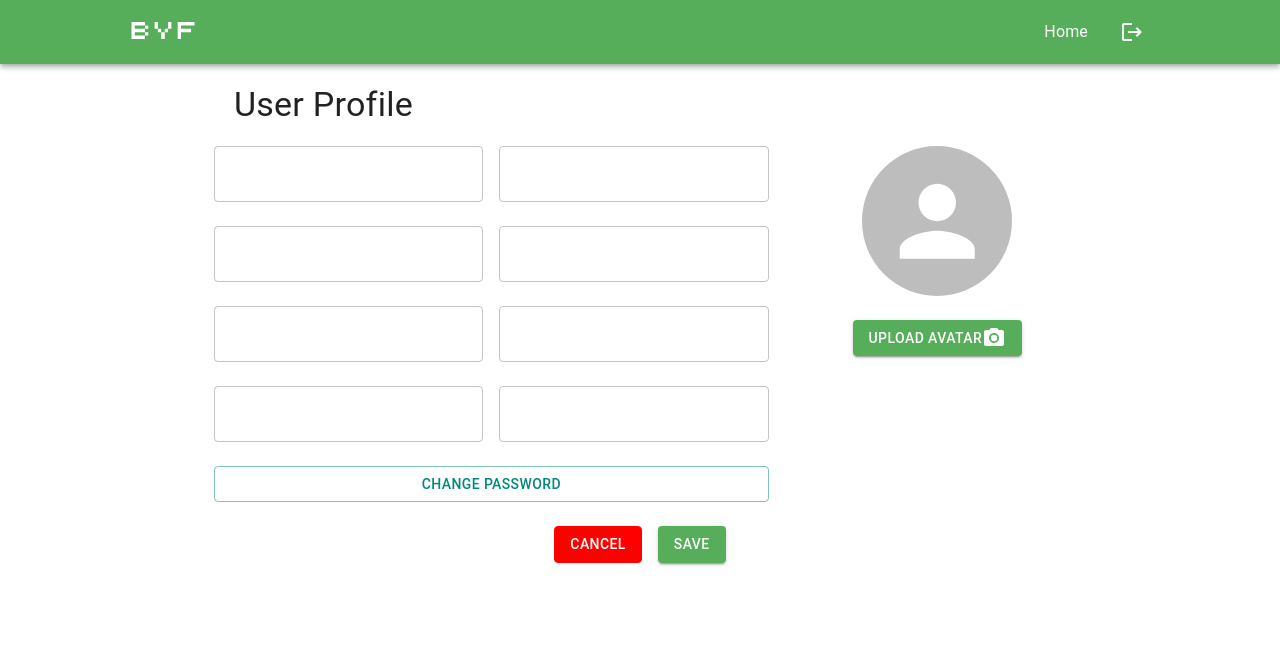
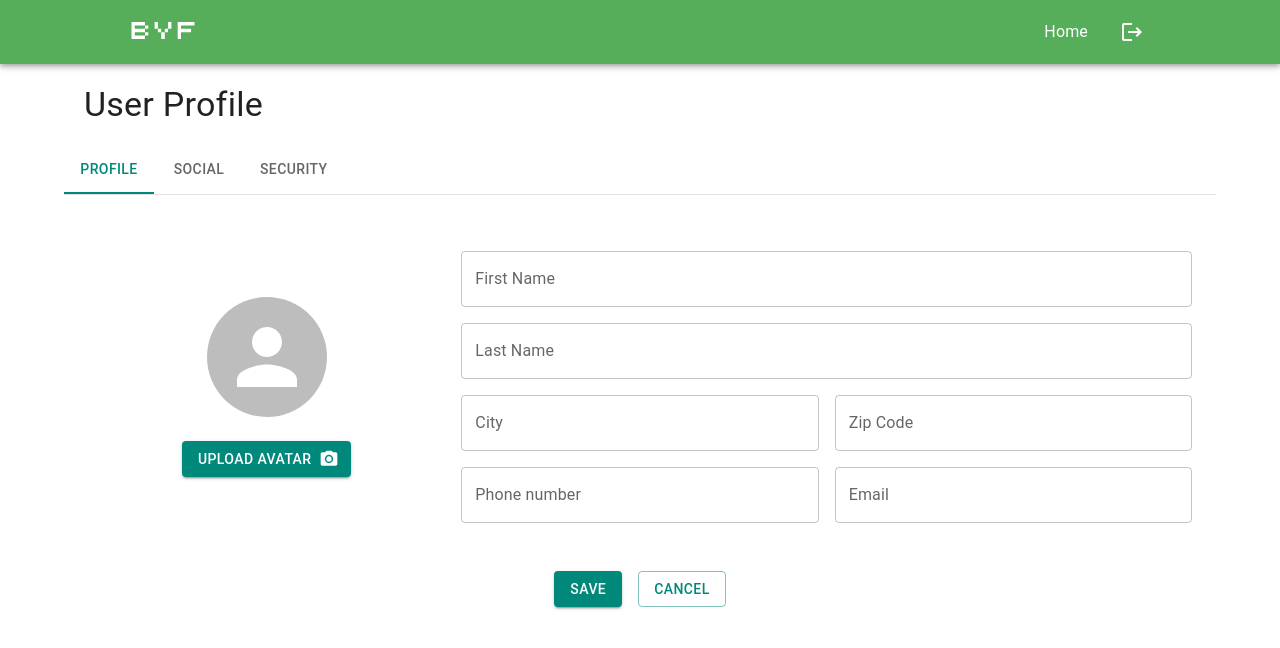
Before and after one commit to nurlanimamali95/BookYourFuture, a React app in the folder client/: page /userProfile in a window 1280 px wide. Shown: the top 648 px of the page. Built offline with nearby package versions, Linux system fonts and the light colour scheme; no server answers.

Commit message:
user profile layout changed

```diff
--- a/client/src/pages/userProfilePage/userProfilePage.js
+++ b/client/src/pages/userProfilePage/userProfilePage.js
@@ -7,37 +7,64 @@ import {
   Stack,
   Avatar,
   Typography,
+  Box,
+  Tabs,
+  Tab,
+  InputAdornment,
 } from "@mui/material";
 import { PhotoCamera } from "@mui/icons-material";
 // import { selectorIsAuth } from "../../components/redux/authSlice";
 // import { useSelector } from "react-redux";
 import { useNavigate } from "react-router-dom";
 import { useSelector } from "react-redux";
+import PropTypes from "prop-types";
+import LinkedInIcon from "@mui/icons-material/LinkedIn";
+import GitHubIcon from "@mui/icons-material/GitHub";
+import FacebookIcon from "@mui/icons-material/Facebook";
+import TelegramIcon from "@mui/icons-material/Telegram";
 
-const UserProfilePage = () => {
+function CustomTabPanel(props) {
+  const { children, value, index, ...other } = props;
+
+  return (
+    <div
+      role="tabpanel"
+      hidden={value !== index}
+      id={`simple-tabpanel-${index}`}
+      aria-labelledby={`simple-tab-${index}`}
+      {...other}
+    >
+      {value === index && (
+        <Box sx={{ p: 3 }}>
+          <Typography>{children}</Typography>
+        </Box>
+      )}
+    </div>
+  );
+}
+
+CustomTabPanel.propTypes = {
+  children: PropTypes.node,
+  index: PropTypes.number.isRequired,
+  value: PropTypes.number.isRequired,
+};
+
+function a11yProps(index) {
+  return {
+    id: `simple-tab-${index}`,
+    "aria-controls": `simple-tabpanel-${index}`,
+  };
+}
+
+export default function UserProfilePage() {
   const userData = useSelector((state) => state.auth.data);
   // const isAuth = useSelector(selectorIsAuth);
   const navigate = useNavigate();
 
-  const buttonStyle = {
-    backgroundColor: "#56ae5a",
-    color: "white",
-    "&:hover": {
-      backgroundColor: "white",
-      color: "#56ae5a",
-      border: "1px solid #56ae5a",
-    },
-  };
+  const [value, setValue] = React.useState(0);
 
-  const cancelButtonStyle = {
-    backgroundColor: "red",
-    color: "white",
-    border: "1px solid red", // Add border style
-    "&:hover": {
-      backgroundColor: "white",
-      color: "red",
-      border: "1px solid red", // Border style on hover
-    },
+  const handleChange = (event, newValue) => {
+    setValue(newValue);
   };
 
   // if (!isAuth) {
@@ -49,91 +76,190 @@ const UserProfilePage = () => {
   };
 
   return (
-    <Container maxWidth="md">
+    <Container>
       <Typography variant="h4" style={{ margin: "20px" }}>
         User Profile
       </Typography>
-      <Grid container spacing={5}>
-        {/* First Column */}
+      <Box sx={{ width: "100%" }}>
+        <Box sx={{ borderBottom: 1, borderColor: "divider" }}>
+          <Tabs
+            value={value}
+            onChange={handleChange}
+            aria-label="basic tabs example"
+          >
+            <Tab label="Profile" {...a11yProps(0)} />
+            <Tab label="Social" {...a11yProps(1)} />
+            <Tab label="Security" {...a11yProps(2)} />
+          </Tabs>
+        </Box>
+        <CustomTabPanel value={value} index={0}>
+          <Grid container spacing={2} sx={{ mt: 2 }}>
+            <Grid
+              item
+              xs={12}
+              sm={4}
+              sx={{
+                display: "flex",
+                justifyContent: "center",
+                alignItems: "center",
+                flexDirection: "column",
+              }}
+            >
+              <Stack spacing={3} alignItems="center" justifyContent="center">
+                <Avatar sx={{ width: 120, height: 120 }} />
+                <Button
+                  variant="contained"
+                  component="label"
+                  endIcon={<PhotoCamera />}
+                >
+                  Upload Avatar
+                  <input type="file" hidden />
+                </Button>
+              </Stack>
+            </Grid>
             <Grid item xs={12} sm={8}>
-          <Stack spacing={3}>
-            <Stack direction="row" spacing={2}>
+              <Stack gap={2}>
                 <TextField
-                label={userData?.firstName}
+                  label="First Name"
+                  value={userData?.firstName || ""}
                   variant="outlined"
                   fullWidth
                 />
                 <TextField
-                label={userData?.lastName}
+                  label="Last Name"
+                  value={userData?.lastName || ""}
                   variant="outlined"
                   fullWidth
                 />
-            </Stack>
                 <Stack direction="row" spacing={2}>
-              <TextField label={userData?.city} variant="outlined" fullWidth />
                   <TextField
-                label={userData?.zipCode}
+                    label="City"
+                    value={userData?.city}
+                    variant="outlined"
+                    fullWidth
+                  />
+                  <TextField
+                    label="Zip Code"
+                    value={userData?.zipCode || ""}
                     variant="outlined"
                     fullWidth
                   />
                 </Stack>
                 <Stack direction="row" spacing={2}>
                   <TextField
-                label={userData?.gitHub}
+                    label="Phone number"
+                    value={userData?.phone}
                     variant="outlined"
                     fullWidth
                   />
                   <TextField
-                label={userData?.linkedin}
-                variant="outlined"
-                fullWidth
-              />
-            </Stack>
-            <Stack direction="row" spacing={2}>
-              <TextField label={userData?.phone} variant="outlined" fullWidth />
-              <TextField
-                label={userData?.email}
+                    value={userData?.email || ""}
+                    label="Email"
                     type="email"
                     variant="outlined"
                     fullWidth
                   />
                 </Stack>
+              </Stack>
+            </Grid>
+          </Grid>
+        </CustomTabPanel>
+        <CustomTabPanel value={value} index={1}>
+          <Grid container spacing={2} sx={{ mt: 2 }}>
+            <Grid item xs={12} sm={6}>
+              <Stack gap={2}>
+                <Stack direction="row" spacing={2}>
+                  <TextField
+                    value={userData?.gitHub || ""}
+                    label="GitHub"
+                    variant="outlined"
+                    fullWidth
+                    InputProps={{
+                      startAdornment: (
+                        <InputAdornment position="start">
+                          <GitHubIcon />
+                        </InputAdornment>
+                      ),
+                    }}
+                  />
+
+                  <TextField
+                    value={userData?.linkedin || ""}
+                    label="LinkedIn"
+                    variant="outlined"
+                    InputProps={{
+                      startAdornment: (
+                        <InputAdornment position="start">
+                          <LinkedInIcon />
+                        </InputAdornment>
+                      ),
+                    }}
+                    fullWidth
+                  />
+                </Stack>
+                <Stack direction="row" spacing={2}>
+                  <TextField
+                    value={""}
+                    label="Facebook"
+                    variant="outlined"
+                    fullWidth
+                    InputProps={{
+                      startAdornment: (
+                        <InputAdornment position="start">
+                          <FacebookIcon />
+                        </InputAdornment>
+                      ),
+                    }}
+                  />
+
+                  <TextField
+                    value={""}
+                    label="Telegram"
+                    variant="outlined"
+                    InputProps={{
+                      startAdornment: (
+                        <InputAdornment position="start">
+                          <TelegramIcon />
+                        </InputAdornment>
+                      ),
+                    }}
+                    fullWidth
+                  />
+                </Stack>
+              </Stack>
+            </Grid>
+            <Grid item xs={12} sm={1}></Grid>
+            <Grid item xs={12} sm={4}>
+              <Typography variant="h6" sx={{ mb: 2 }}>
+                Start Building Your Network
+              </Typography>
+              <Typography variant="body1">
+                Add your social links and start connecting with people. Social
+                conections are very important bla bla bla{" "}
+              </Typography>
+            </Grid>
+          </Grid>
+        </CustomTabPanel>
+        <CustomTabPanel value={value} index={2}>
+          <Grid container spacing={2} sx={{ mt: 2 }}>
+            <Grid item xs={12} sm={8}>
               <Button variant="outlined" onClick={handleChangePassword}>
                 Change Password
               </Button>
-          </Stack>
             </Grid>
-
-        {/* Second Column */}
-        {/* <Grid item xs={12} sm={2}>
-          <Stack spacing={3}></Stack>
-        </Grid> */}
-
-        {/* Third Column */}
             <Grid item xs={12} sm={4}>
-          <Stack spacing={3} alignItems="center">
-            <Avatar sx={{ width: 150, height: 150 }} />
-            <Button
-              variant="contained"
-              component="label"
-              sx={{
-                ...buttonStyle,
-                "&:hover": {
-                  backgroundColor: "white",
-                  color: "#56ae5a",
-                  border: "1px solid #56ae5a",
-                },
-              }}
-            >
-              Upload Avatar
-              <input type="file" hidden />
-              <PhotoCamera />
-            </Button>
-          </Stack>
+              <Typography variant="h6" sx={{ mb: 2 }}>
+                Delete Account
+              </Typography>
+              <Typography variant="body1">
+                WARNING! This action is irreversible. Once you delete your
+                account, you will not be able to recover it.
+              </Typography>
             </Grid>
           </Grid>
+        </CustomTabPanel>
+      </Box>
 
-      {/* Buttons */}
       <Stack
         direction="row"
         justifyContent="center"
@@ -141,15 +267,11 @@ const UserProfilePage = () => {
         mt={3}
         sx={{ display: "flex", justifyContent: "center" }}
       >
-        <Button variant="outlined" sx={cancelButtonStyle}>
-          Cancel
-        </Button>
-        <Button variant="contained" color="primary" sx={buttonStyle}>
+        <Button variant="contained" color="primary">
           Save
         </Button>
+        <Button variant="outlined">Cancel</Button>
       </Stack>
     </Container>
   );
-};
-
-export default UserProfilePage;
+}
```
Also changed, not shown: client/src/pages/userProfilePage/OldProfile.js (added, +155 -0 lines). Lines whose indentation alone changed are shown as unchanged.
